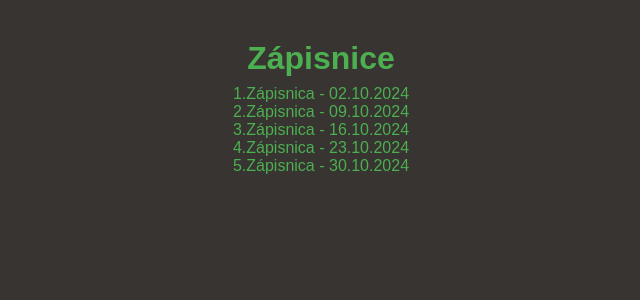
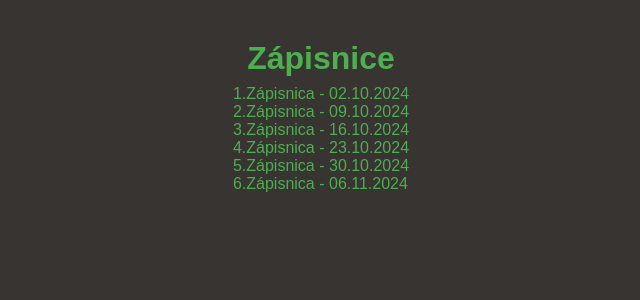
Before and after one commit to Starovic-FEI/tp-stranka, a Flask app: page /meetings in a window 1280 px wide. Shown: the part 34-334 px from the top of the page, without its empty margins (319-959 px from the left). Run offline with Flask 3, Linux system fonts and the light colour scheme.

Commit message:
Added 6.Zapisnica

```diff
--- a/templates/meetings.html
+++ b/templates/meetings.html
@@ -28,6 +28,8 @@
       { name: "3.Zápisnica - 16.10.2024", path: "{{ url_for('static', filename='meetings/3.Zápisnica tímového stretnutia.pdf') }}" },
       { name: "4.Zápisnica - 23.10.2024", path: "{{ url_for('static', filename='meetings/4.Zápisnica tímového stretnutia.pdf') }}" },
       { name: "5.Zápisnica - 30.10.2024", path: "{{ url_for('static', filename='meetings/5.Zápisnica tímového stretnutia.pdf') }}" },
+      { name: "6.Zápisnica - 06.11.2024", path: "{{ url_for('static', filename='meetings/6.Zápisnica tímového stretnutia.pdf') }}" },
+
 
     ];
     const pdfList = document.getElementById('pdf-list');
```
Also changed, not shown: 1 other file.
